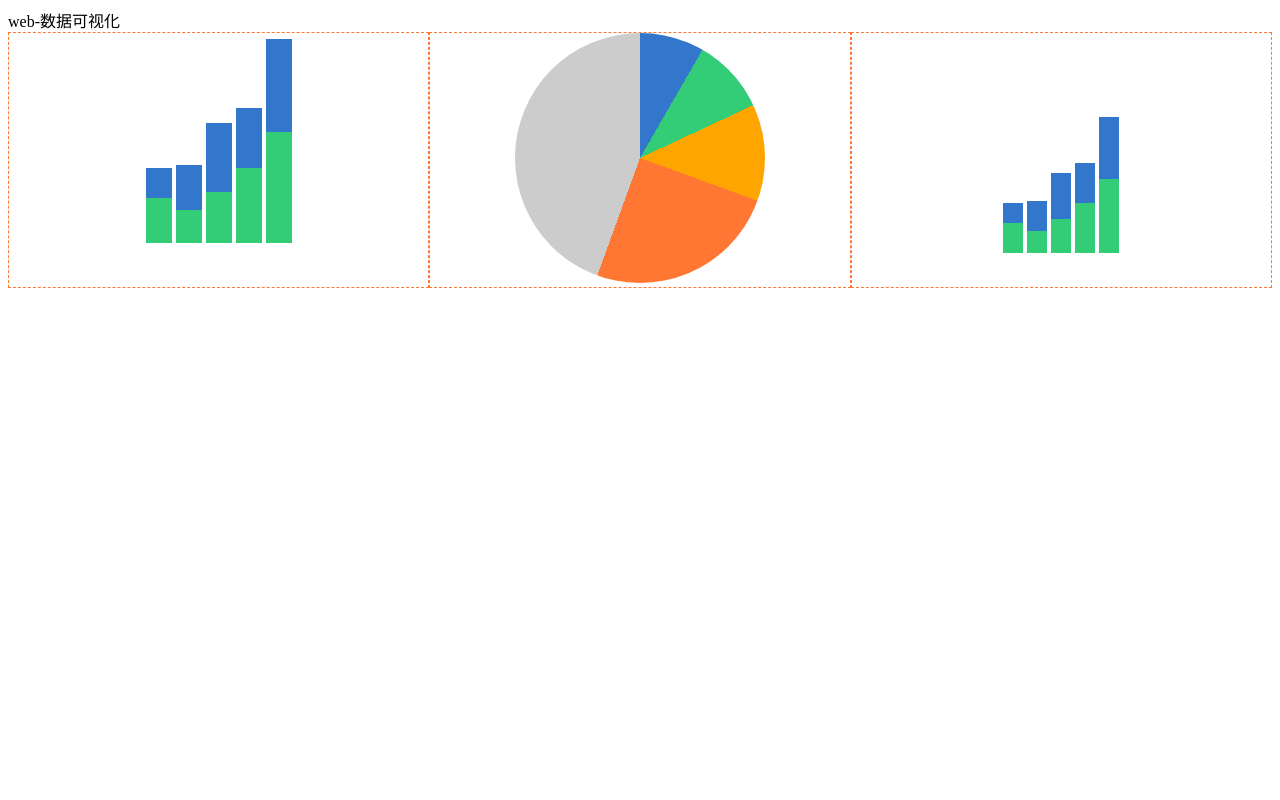
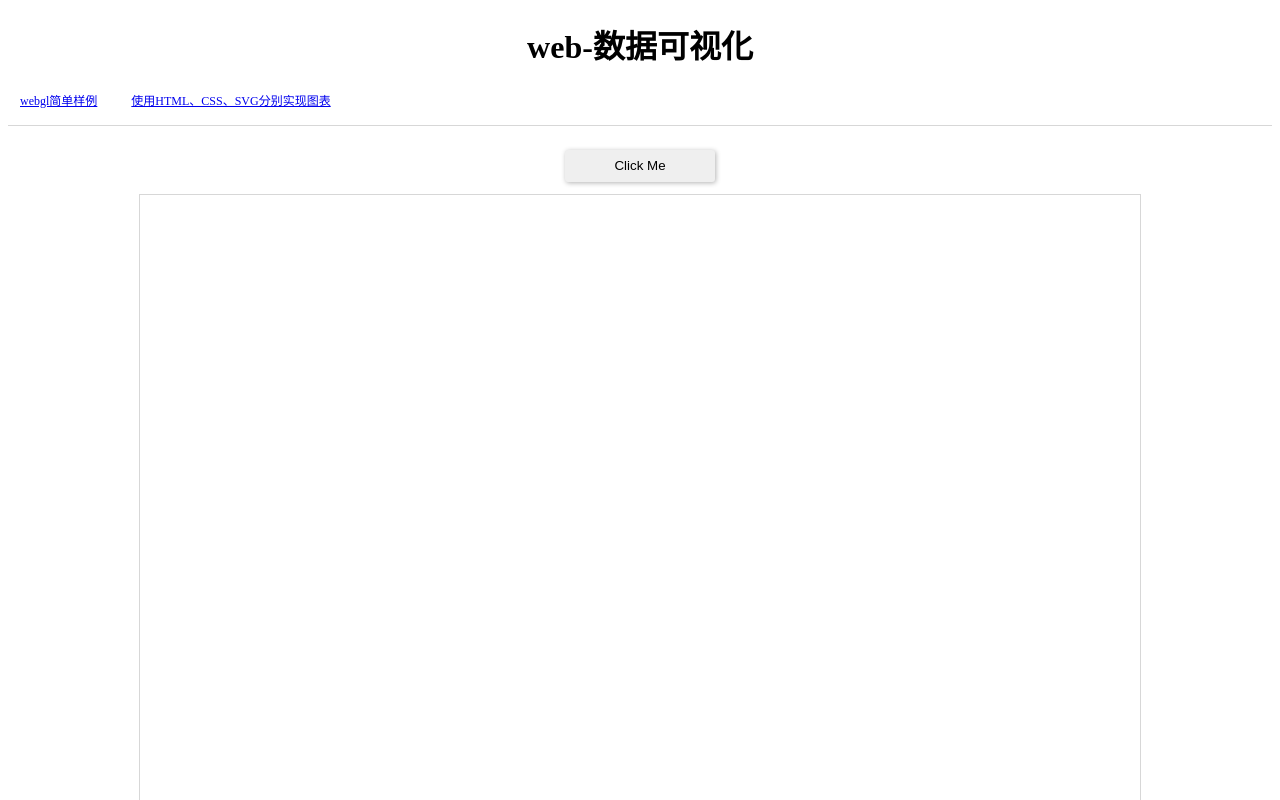
Before and after one commit to Rzzy/web-visualization, an Angular app in the folder web-visualization/: page /wegl-sample in a window 1280 px wide. Before the commit this address led to /. Shown: the top 800 px of the page. Built offline with nearby package versions, Linux system fonts and the light colour scheme.

Commit message:
新增webgl实现简单样例

```diff
--- a/web-visualization/src/app/app-routing.module.ts
+++ b/web-visualization/src/app/app-routing.module.ts
@@ -1,7 +1,19 @@
 import { NgModule } from '@angular/core';
 import { RouterModule, Routes } from '@angular/router';
 
-const routes: Routes = [];
+import { WebglSampleComponent } from './webgl-sample/webgl-sample.component'
+import { SvgHtmlCssComponent } from './svg-html-css/svg-html-css.component'
+const routes: Routes = [
+  { path: '', redirectTo: '/svg-html-css', pathMatch: 'full' },
+  {
+    path: 'wegl-sample',
+    component: WebglSampleComponent
+  },
+  {
+    path: 'svg-html-css',
+    component: SvgHtmlCssComponent
+  }
+];
 
 @NgModule({
   imports: [RouterModule.forRoot(routes)],
--- a/web-visualization/src/app/app.component.html
+++ b/web-visualization/src/app/app.component.html
@@ -1,3 +1,6 @@
-<div class="content" role="main">{{title}}</div>
-<app-svg-html-css></app-svg-html-css>
+<h1 class="content" role="main">{{title}}</h1>
+<nav>
+  <a routerLink="/wegl-sample">webgl简单样例</a>
+  <a routerLink="/svg-html-css">使用HTML、CSS、SVG分别实现图表</a>
+</nav>
 <router-outlet></router-outlet>
--- a/web-visualization/src/app/app.component.less
+++ b/web-visualization/src/app/app.component.less
@@ -0,0 +1,17 @@
+h1{
+    text-align: center;
+}
+nav{
+    border-bottom: 1px solid #d7d7d7;
+    padding-bottom: 12px;
+    margin: 0 0 24px;
+   a{
+    display: inline-block;
+    margin: 0 10px 0 0;
+    font-size: 12px;
+    line-height: 24px;
+    padding: 0 12px;
+    border-radius: 3px;
+   }
+
+}
--- a/web-visualization/src/app/app.module.ts
+++ b/web-visualization/src/app/app.module.ts
@@ -4,11 +4,13 @@ import { BrowserModule } from '@angular/platform-browser';
 import { AppRoutingModule } from './app-routing.module';
 import { AppComponent } from './app.component';
 import { SvgHtmlCssComponent } from './svg-html-css/svg-html-css.component';
+import { WebglSampleComponent } from './webgl-sample/webgl-sample.component';
 
 @NgModule({
   declarations: [
     AppComponent,
-    SvgHtmlCssComponent
+    SvgHtmlCssComponent,
+    WebglSampleComponent
   ],
   imports: [
     BrowserModule,
--- a/web-visualization/src/app/svg-html-css/svg-html-css.component.less
+++ b/web-visualization/src/app/svg-html-css/svg-html-css.component.less
@@ -9,8 +9,11 @@
     display: flex;
     .wraps{
         flex: 1;
-        border: 1px dashed #f73;
+        border-left: 1px dashed #f73;
         text-align: center;
+        &:first-child{
+          border-left: 0;
+        }
      }
  }
 
--- /dev/null
+++ b/web-visualization/src/app/webgl-sample/webgl-sample.component.html
@@ -0,0 +1,2 @@
+<button (click)="clickMe()"> Click Me </button>
+<canvas width="1000px" height="1000px" #mainCanvas></canvas>
--- /dev/null
+++ b/web-visualization/src/app/webgl-sample/webgl-sample.component.less
@@ -0,0 +1,14 @@
+button {
+    display: block;
+    border: 0;
+    width: 150px;
+    height: 32px;
+    border-radius: 3px;
+    margin: 12px auto;
+    box-shadow: 1px 1px 5px rgba(0, 0, 0, 0.3);
+}
+canvas {
+    display: block;
+    margin: 0 auto;
+    border: 1px solid #d7d7d7;
+}
--- /dev/null
+++ b/web-visualization/src/app/webgl-sample/webgl-sample.component.ts
@@ -0,0 +1,65 @@
+import { Component, OnInit, ElementRef, ViewChild } from '@angular/core';
+
+@Component({
+  selector: 'app-webgl-sample',
+  templateUrl: './webgl-sample.component.html',
+  styleUrls: ['./webgl-sample.component.less']
+})
+export class WebglSampleComponent implements OnInit {
+  @ViewChild('mainCanvas') canvasView !: ElementRef;
+  constructor() { }
+
+  ngOnInit(): void {
+  }
+  ngAfterViewInit() {
+
+  }
+  clickMe(){
+    this.drawTriangle()
+  }
+  drawTriangle(){
+    //1、 创建 WebGL 上下文
+    const canvas = this.canvasView.nativeElement
+    const gl = canvas.getContext('webgl');
+   // 2、 创建 WebGL 程序
+   const vertex: string = ` attribute vec2 position; void main() { gl_PointSize = 1.0; gl_Position = vec4(position, 1.0, 1.0); }`; // 顶点着色器
+   const fragment: string = ` precision mediump float; void main() { gl_FragColor = vec4(1.0, 0.0, 0.0, 1.0); } `; // 片元着色器
+
+   // 将着色器代码片段创建成shader对象
+   const vertexShader = gl.createShader(gl.VERTEX_SHADER);
+   gl.shaderSource(vertexShader, vertex);
+   gl.compileShader(vertexShader);
+
+   const fragmentShader = gl.createShader(gl.FRAGMENT_SHADER);
+   gl.shaderSource(fragmentShader, fragment);
+   gl.compileShader(fragmentShader);
+
+   // 创建webGLProgram对象 ，并将两个shader对象添加到WebGL程序
+   const program = gl.createProgram();
+   gl.attachShader(program, vertexShader);
+   gl.attachShader(program, fragmentShader);
+   gl.linkProgram(program);
+
+   // 使用useProgram启用webGLProgram对象
+   gl.useProgram(program);
+
+   // 3、将数据存入缓冲区
+   const points = new Float32Array([ -1, -1, 0, 1, 1, -1,]); // WebGL 使用的数据需要用类型数组定义，默认格式是 Float32Array
+
+   // 将定义好的数据写入缓冲区
+   const bufferId = gl.createBuffer();
+   gl.bindBuffer(gl.ARRAY_BUFFER, bufferId);
+   gl.bufferData(gl.ARRAY_BUFFER, points, gl.STATIC_DRAW);
+
+   // 4、将缓冲区数据读取到 GPU
+   const vPosition = gl.getAttribLocation(program, 'position'); // 获取顶点着色器中的position变量的地址
+   gl.vertexAttribPointer(vPosition, 2, gl.FLOAT, false, 0, 0); // 给变量设置长度和类型
+   gl.enableVertexAttribArray(vPosition); // 激活这个变量
+
+   // 5、执行着色器程序完成绘制
+   gl.clear(gl.COLOR_BUFFER_BIT); // 清除画布的内容
+   gl.drawArrays(gl.TRIANGLES, 0, points.length / 2); // 选择 gl.TRIANGLES 表示以三角形为图元绘制，再传入绘制的顶点偏移量和顶点数量，WebGL 就会将对应的 buffer 数组传给顶点着色器，并且开始绘制
+
+  }
+
+}
```
Also changed, not shown: 1 other file (tests, documents, lock files or other folders).
